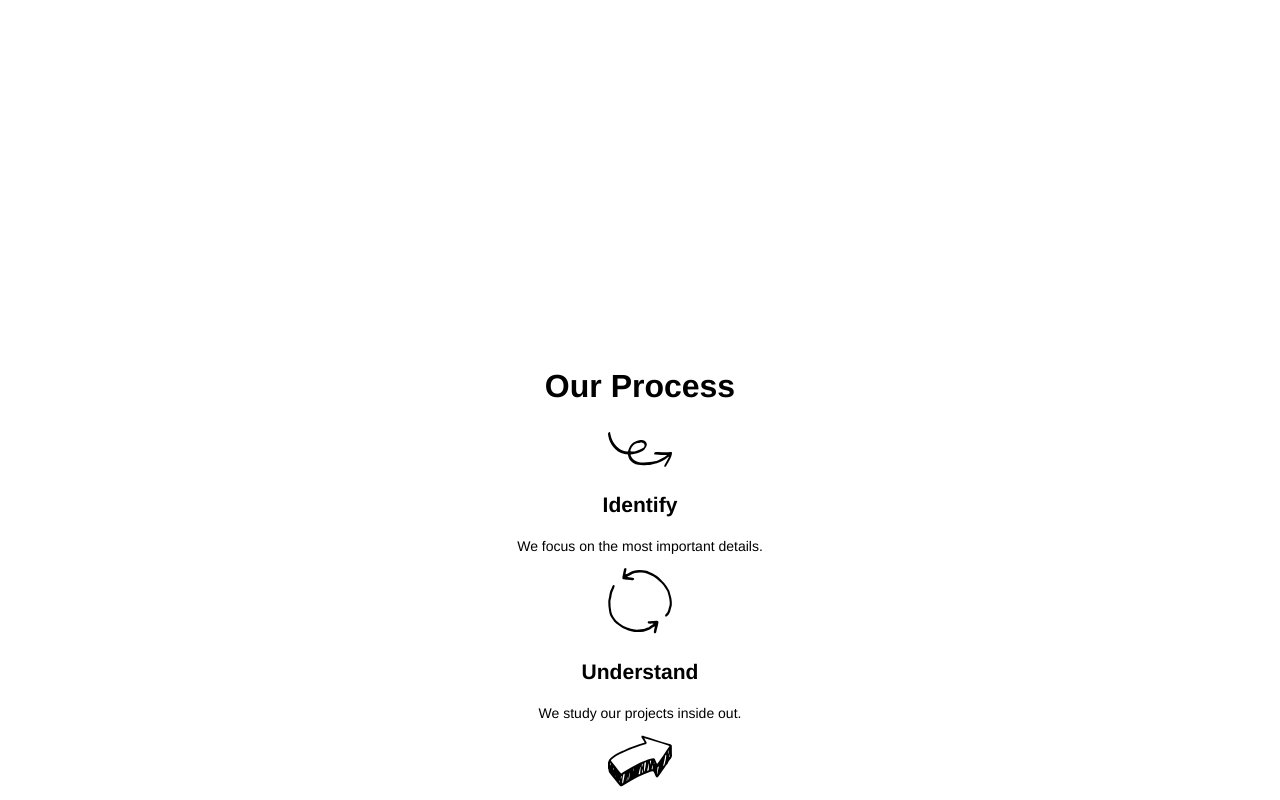
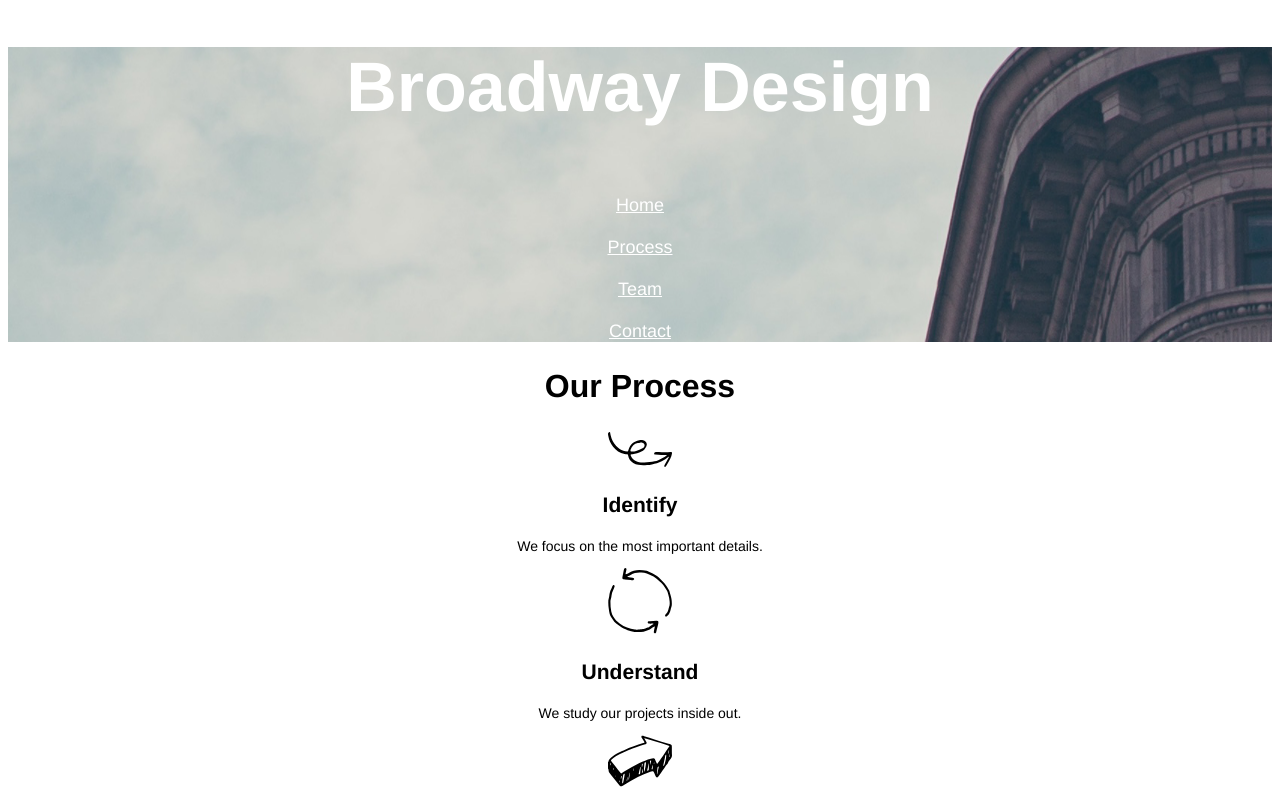
Before and after one commit to holgert/broadway, a plain HTML site: page index.html in a window 1280 px wide. Shown: the top 800 px of the page. Drawn offline with Linux system fonts and the light colour scheme.

Commit message:
final final

```diff
--- a/resources/css/style.css
+++ b/resources/css/style.css
@@ -21,7 +21,7 @@ p {
 
 .header {
     color: white;
-    background-image: url("./resources/images/the-flatiron-building.png");
+    background-image: url("https://holgert.github.io/broadway/resources/images/the-flatiron-building.png");
  }
 
  .subheading {
```
